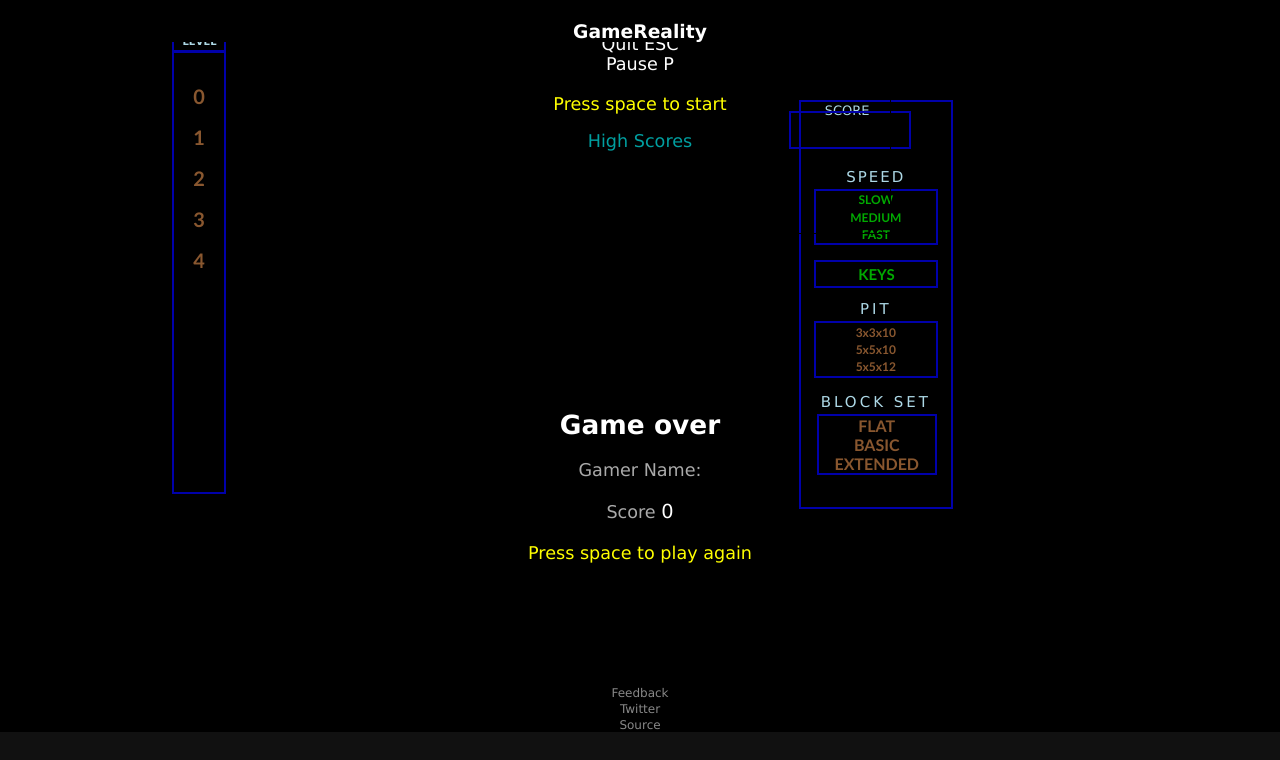
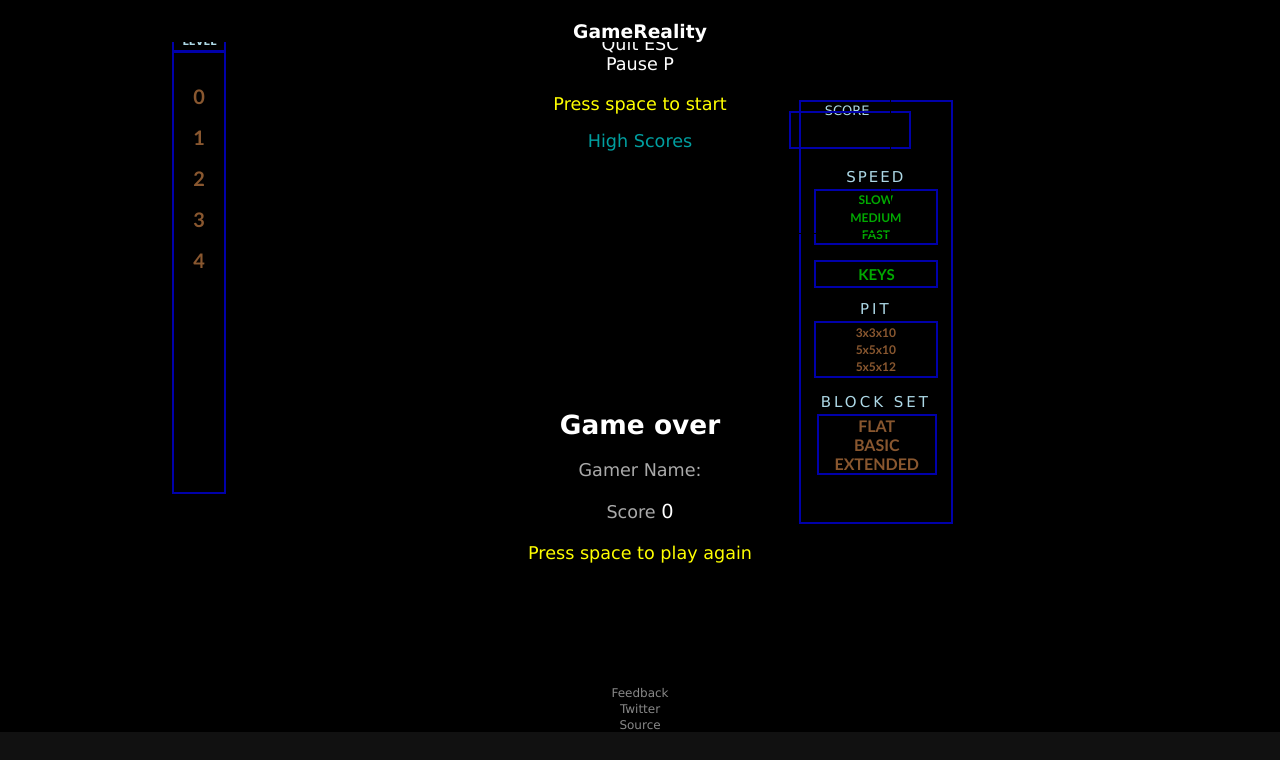
Before and after one commit to jlivingstonsg/BlockOut, a plain HTML site: page index.html in a window 1280 px wide. Shown: the part 107-867 px from the top of the page. Drawn offline with nearby package versions, Linux system fonts and the light colour scheme.

Commit message:
Update style.css

```diff
--- a/css/style.css
+++ b/css/style.css
@@ -40,7 +40,7 @@ div#difficulty {
     right: -29%;
     border: 2px solid #0000AA;
     width: 150px;
-    height: 405px;
+    height: 420px;
 }
 
 div#difficulty span {
```
